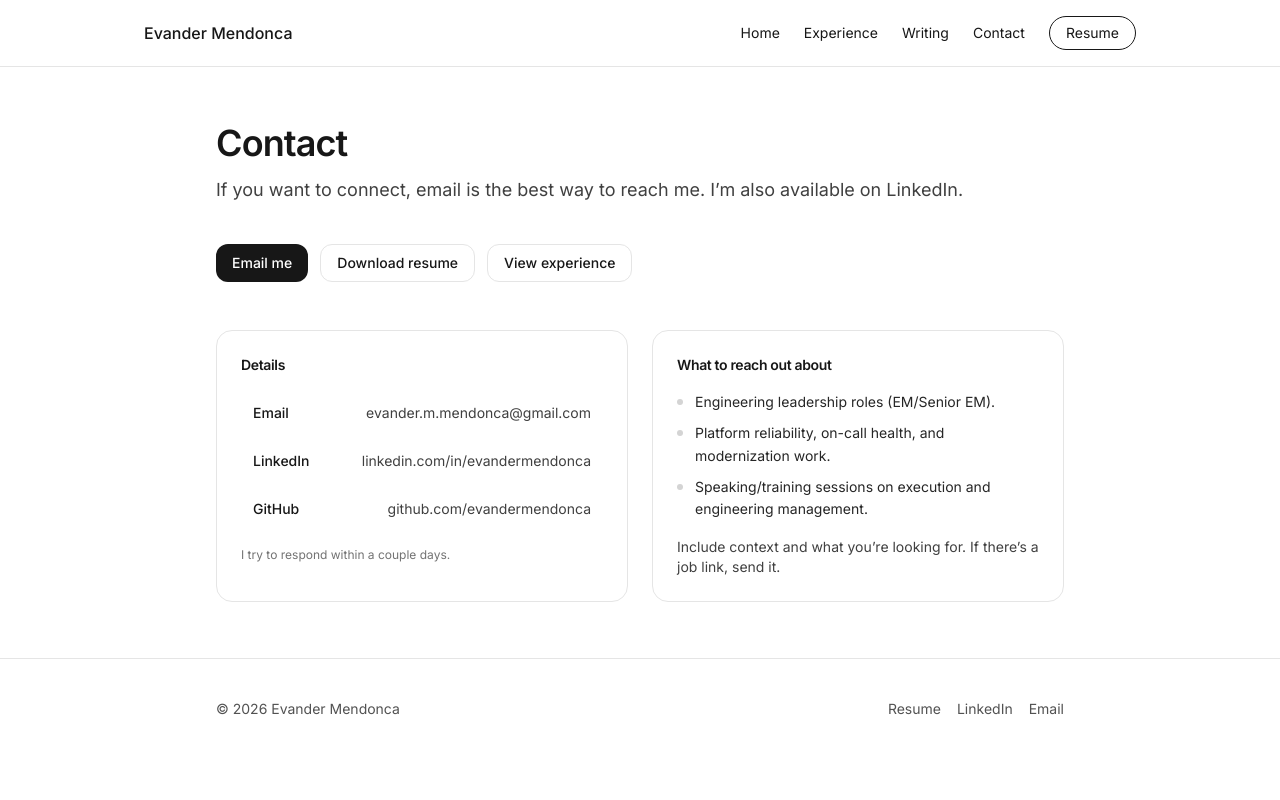
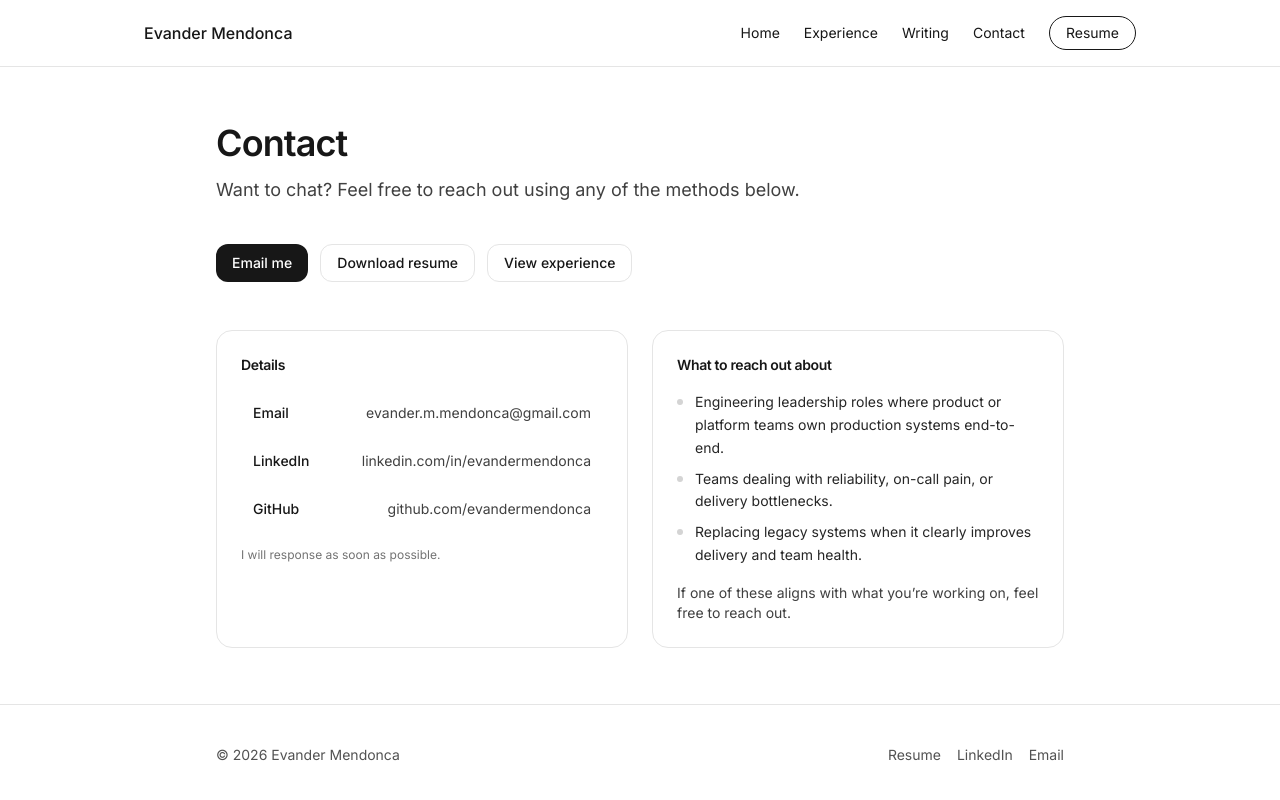
Before and after one commit to evandermendonca/website_v3, a Next.js app: page /contact in a window 1280 px wide. Shown: the top 800 px of the page. Built offline with nearby package versions, Linux system fonts and the light colour scheme.

Commit message:
Text changes

```diff
--- a/src/app/contact/page.tsx
+++ b/src/app/contact/page.tsx
@@ -1,4 +1,3 @@
-import Link from "next/link";
 import { site } from "@/lib/site";
 import { removeHttp } from "@/lib/helpers/removeHttp";
 import { SectionTitle } from "@/components/SectionTitle";
@@ -21,12 +20,9 @@ const ContactPage = () => {
         <ActionLink href="/resume.pdf" variant="secondary">
           Download resume
         </ActionLink>
-        <Link
-          className="inline-flex items-center justify-center rounded-xl border border-neutral-200 px-4 py-2 text-sm font-medium text-neutral-900 transition hover:bg-neutral-50"
-          href="/experience"
-        >
+        <ActionLink href="/experience" variant="secondary">
           View experience
-        </Link>
+        </ActionLink>
       </div>
 
       <section className="mt-12 grid gap-6 sm:grid-cols-2">
@@ -54,7 +50,7 @@ const ContactPage = () => {
           </div>
 
           <div className="mt-4 text-xs text-neutral-500">
-            I try to respond within a couple days.
+            I will response as soon as possible.
           </div>
         </ContactDetailsCard>
 
@@ -66,26 +62,30 @@ const ContactPage = () => {
           <ul className="mt-4 space-y-2 text-sm leading-relaxed text-neutral-800">
             <li className="flex gap-3">
               <span className="mt-2 h-1.5 w-1.5 shrink-0 rounded-full bg-neutral-300" />
-              <span>Engineering leadership roles (EM/Senior EM).</span>
-            </li>
-            <li className="flex gap-3">
-              <span className="mt-2 h-1.5 w-1.5 shrink-0 rounded-full bg-neutral-300" />
               <span>
-                Platform reliability, on-call health, and modernization work.
+                Engineering leadership roles where product or platform teams own
+                production systems end-to-end.
               </span>
             </li>
             <li className="flex gap-3">
               <span className="mt-2 h-1.5 w-1.5 shrink-0 rounded-full bg-neutral-300" />
               <span>
-                Speaking/training sessions on execution and engineering
-                management.
+                Teams dealing with reliability, on-call pain, or delivery
+                bottlenecks.
+              </span>
+            </li>
+            <li className="flex gap-3">
+              <span className="mt-2 h-1.5 w-1.5 shrink-0 rounded-full bg-neutral-300" />
+              <span>
+                Replacing legacy systems when it clearly improves delivery and
+                team health.
               </span>
             </li>
           </ul>
 
           <div className="mt-4 text-sm text-neutral-700">
-            Include context and what you’re looking for. If there’s a job link,
-            send it.
+            If one of these aligns with what you’re working on, feel free to
+            reach out.
           </div>
         </ContactDetailsCard>
       </section>
--- a/src/app/writing/page.tsx
+++ b/src/app/writing/page.tsx
@@ -42,7 +42,7 @@ const WritingPage = async () => {
               No posts loaded
             </div>
             <p className="mt-3 text-sm leading-relaxed text-neutral-700">
-              Start writing!
+              Check back soon
             </p>
           </SubstackCard>
         ) : (
--- a/src/lib/site.ts
+++ b/src/lib/site.ts
@@ -27,7 +27,7 @@ export const site = {
     contact: {
       title: "Contact",
       subtitle:
-        "If you want to connect, email is the best way to reach me. I’m also available on LinkedIn.",
+        "Want to chat? Feel free to reach out using any of the methods below.",
     },
   },
 };
```
